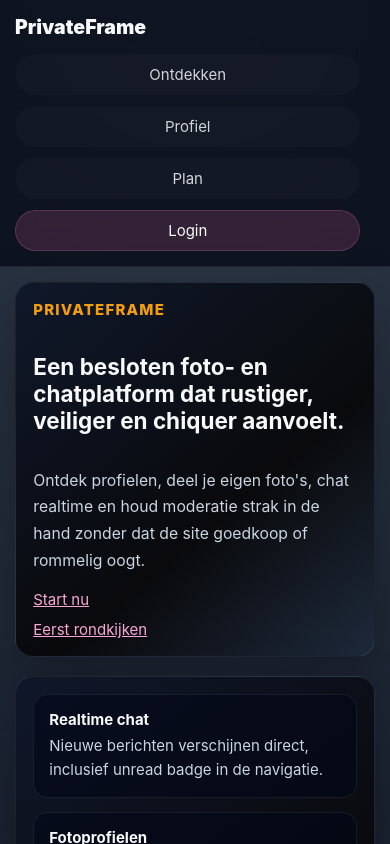
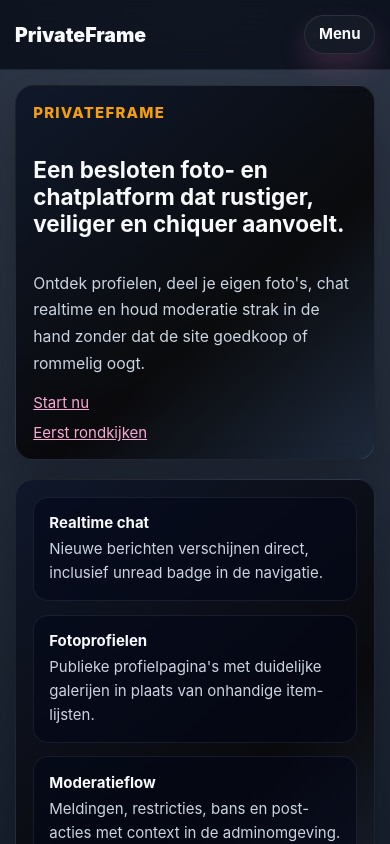
Before and after one commit to thomasdelhez/Privateframe, an Angular app in the folder frontend/: page / in a window 390 px wide. Shown: the top 844 px of the page. Built offline with nearby package versions, Linux system fonts and the light colour scheme; no server answers.

Commit message:
Add collapsible mobile navigation

```diff
--- a/frontend/src/app/app.component.ts
+++ b/frontend/src/app/app.component.ts
@@ -1,4 +1,4 @@
-import { Component, OnInit, inject } from '@angular/core';
+import { Component, OnInit, inject, signal } from '@angular/core';
 import { Router, RouterLink, RouterOutlet } from '@angular/router';
 import { ApiService } from './core/api.service';
 import { ChatPresenceService } from './core/chat-presence.service';
@@ -11,25 +11,28 @@ import { SessionService } from './core/session.service';
   template: `
     <header class="shell-header">
       <a routerLink="/" class="brand">PrivateFrame</a>
-      <nav class="shell-nav">
-        <a routerLink="/discover" class="nav-link">Ontdekken</a>
-        <a routerLink="/profile" class="nav-link">Profiel</a>
+      <button type="button" class="menu-toggle" (click)="toggleMenu()" [attr.aria-expanded]="isMenuOpen()">
+        <span>{{ isMenuOpen() ? 'Sluiten' : 'Menu' }}</span>
+      </button>
+      <nav class="shell-nav" [class.open]="isMenuOpen()">
+        <a routerLink="/discover" class="nav-link" (click)="closeMenu()">Ontdekken</a>
+        <a routerLink="/profile" class="nav-link" (click)="closeMenu()">Profiel</a>
         @if (session.isPremium()) {
-          <a routerLink="/chat" class="nav-link nav-with-badge">
+          <a routerLink="/chat" class="nav-link nav-with-badge" (click)="closeMenu()">
             <span>Berichten</span>
             @if (chatPresence.unreadCount() > 0) {
               <span class="badge">{{ chatPresence.unreadCount() }}</span>
             }
           </a>
         }
-        <a routerLink="/plan" class="nav-link">Plan</a>
+        <a routerLink="/plan" class="nav-link" (click)="closeMenu()">Plan</a>
         @if (session.isAdmin()) {
-          <a routerLink="/admin" class="nav-link">Admin</a>
+          <a routerLink="/admin" class="nav-link" (click)="closeMenu()">Admin</a>
         }
         @if (session.isLoggedIn()) {
           <button class="secondary nav-logout" type="button" (click)="logout()">Uitloggen</button>
         } @else {
-          <a routerLink="/login" class="nav-link nav-primary">Login</a>
+          <a routerLink="/login" class="nav-link nav-primary" (click)="closeMenu()">Login</a>
         }
       </nav>
     </header>
@@ -40,6 +43,7 @@ import { SessionService } from './core/session.service';
   styles: [`
     .shell-header { display: flex; align-items: center; gap: 1rem; justify-content: space-between; padding: 1rem max(1rem, env(safe-area-inset-right)) 1rem max(1rem, env(safe-area-inset-left)); position: sticky; top: 0; backdrop-filter: blur(18px); background: rgba(3, 7, 18, 0.72); border-bottom: 1px solid rgba(255,255,255,0.08); z-index: 10; }
     .brand { font-weight: 900; font-size: 1.3rem; color: #f9fafb; text-decoration: none; }
+    .menu-toggle { display: none; min-height: 2.6rem; padding: .65rem .9rem; border-radius: 999px; border: 1px solid rgba(148, 163, 184, .16); background: rgba(255,255,255,.03); color: #f8fafc; font-weight: 700; }
     .shell-nav { display: flex; align-items: center; flex-wrap: wrap; justify-content: flex-end; gap: .7rem; }
     .nav-link { display: inline-flex; align-items: center; justify-content: center; min-height: 2.75rem; padding: .68rem .95rem; border-radius: 999px; color: #d1d5db; text-decoration: none; background: rgba(255,255,255,.02); border: 1px solid transparent; }
     .nav-link:hover { color: #f8fafc; border-color: rgba(244, 114, 182, .2); background: rgba(244, 114, 182, .08); }
@@ -49,8 +53,10 @@ import { SessionService } from './core/session.service';
     .nav-logout { min-height: 2.75rem; }
     .shell-main { max-width: 1180px; margin: 0 auto; padding: 1.5rem max(1rem, env(safe-area-inset-right)) calc(2rem + env(safe-area-inset-bottom)) max(1rem, env(safe-area-inset-left)); }
     @media (max-width: 760px) {
-      .shell-header { display: grid; align-items: stretch; }
-      .shell-nav { justify-content: flex-start; }
+      .shell-header { display: grid; grid-template-columns: minmax(0, 1fr) auto; align-items: center; }
+      .menu-toggle { display: inline-flex; align-items: center; justify-content: center; }
+      .shell-nav { grid-column: 1 / -1; display: none; justify-content: flex-start; padding-top: .35rem; }
+      .shell-nav.open { display: grid; }
     }
     @media (max-width: 560px) {
       .nav-link, .nav-logout { width: 100%; }
@@ -63,6 +69,7 @@ export class AppComponent implements OnInit {
   private readonly router = inject(Router);
   protected readonly session = inject(SessionService);
   protected readonly chatPresence = inject(ChatPresenceService);
+  protected readonly isMenuOpen = signal(false);
 
   public ngOnInit(): void {
     if (!this.session.isLoggedIn()) {
@@ -78,14 +85,24 @@ export class AppComponent implements OnInit {
   }
 
   protected logout(): void {
+    this.closeMenu();
     this.api.logout().subscribe({
       next: () => this.finishLogout(),
       error: () => this.finishLogout()
     });
   }
 
+  protected toggleMenu(): void {
+    this.isMenuOpen.update(value => !value);
+  }
+
+  protected closeMenu(): void {
+    this.isMenuOpen.set(false);
+  }
+
   private finishLogout(): void {
     this.session.clear();
+    this.closeMenu();
     void this.router.navigateByUrl('/');
   }
 }
```
